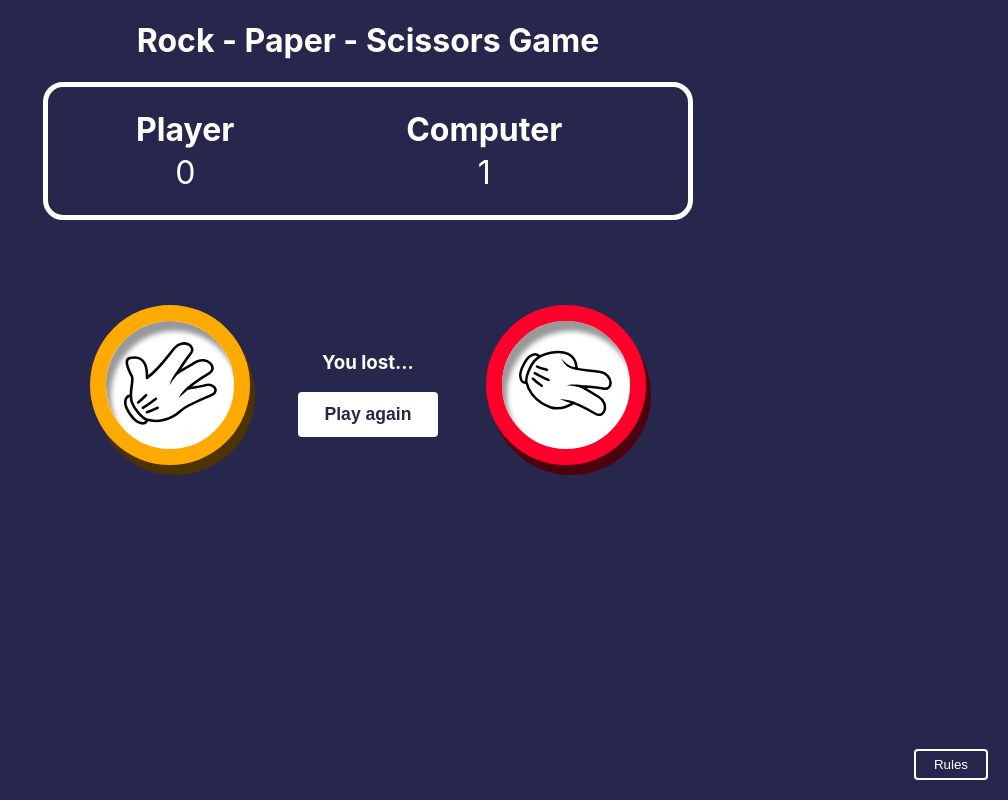
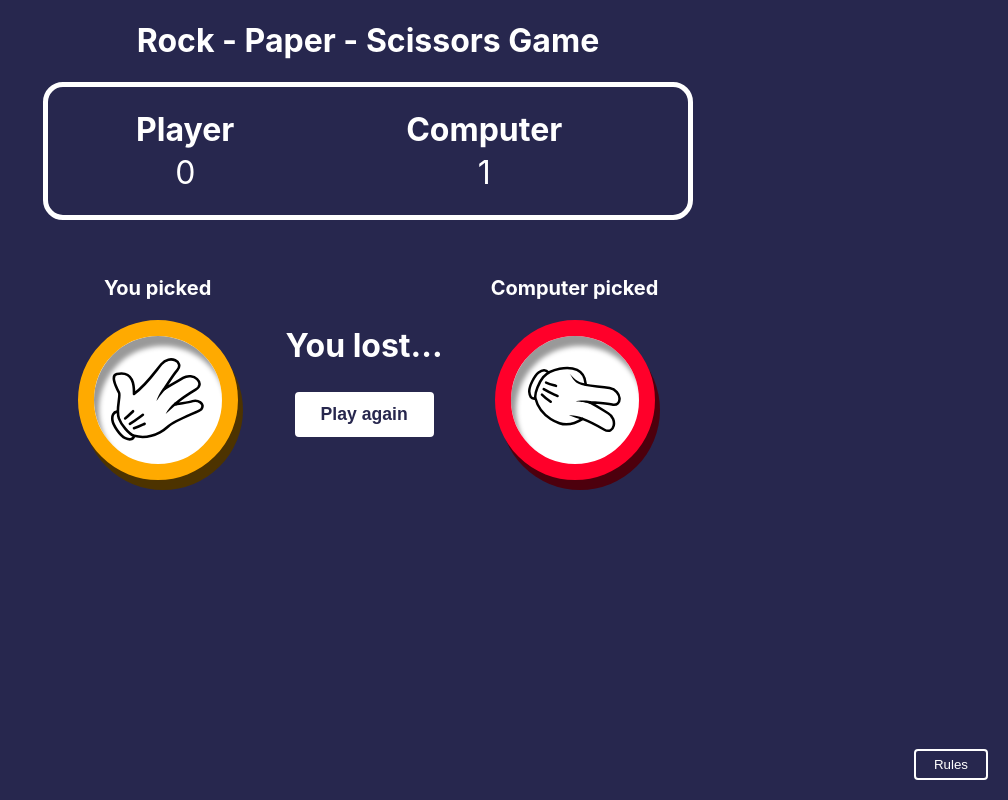
Before and after one commit to Gebec/rock-paper-scisors, a React (Create React App) app: page / in a window 1280 px wide. Both pictures are taken after a click on the button 480 px from the left and 379 px from the top of the page. Shown: the whole page, without its empty margins (272-1280 px from the left). Built offline with nearby package versions, Linux system fonts and the light colour scheme.

Commit message:
feature: added info text related to picks on result page

```diff
--- a/src/Components/ResultsTable/ResultsTable.tsx
+++ b/src/Components/ResultsTable/ResultsTable.tsx
@@ -58,14 +58,24 @@ export const ResultsTable: React.FC<TProps> = ({ userChoice, score, setScore, ne
 
   return (
     <ResultsWrapper>
-      {userChoice && <Choice id={userChoice} disabled={true} />}
+      {userChoice && (
+        <PickWrapper>
+          <PickHeader>You picked</PickHeader>
+          <Choice id={userChoice} disabled={true} />
+        </PickWrapper>
+      )}
       {roundResult && (
         <RoundResult>
-          <h3>{roundResult}</h3>
+          <Result>{roundResult}</Result>
           <ButtonLarge onClickCallback={newGame}>Play again</ButtonLarge>
         </RoundResult>
       )}
-      {computerChoice && <Choice id={computerChoice} disabled={true} />}
+      {computerChoice && (
+        <PickWrapper>
+          <PickHeader>Computer picked</PickHeader>
+          <Choice id={computerChoice} disabled={true} />
+        </PickWrapper>
+      )}
     </ResultsWrapper>
   );
 };
@@ -89,7 +99,17 @@ const ResultsWrapper = styled.div`
   flex-direction: row;
   align-items: center;
   justify-content: center;
-  padding: 4rem;
+  padding: 2rem 4rem;
+`;
+
+const PickWrapper = styled.div`
+  display: flex;
+  flex-direction: column;
+  align-items: center;
+`;
+
+const PickHeader = styled.h3`
+  font-size: 1.25rem;
 `;
 
 const RoundResult = styled.div`
@@ -98,3 +118,7 @@ const RoundResult = styled.div`
   flex-direction: column;
   align-items: center;
 `;
+
+const Result = styled.h2`
+  font-size: 2rem;
+`;
```
